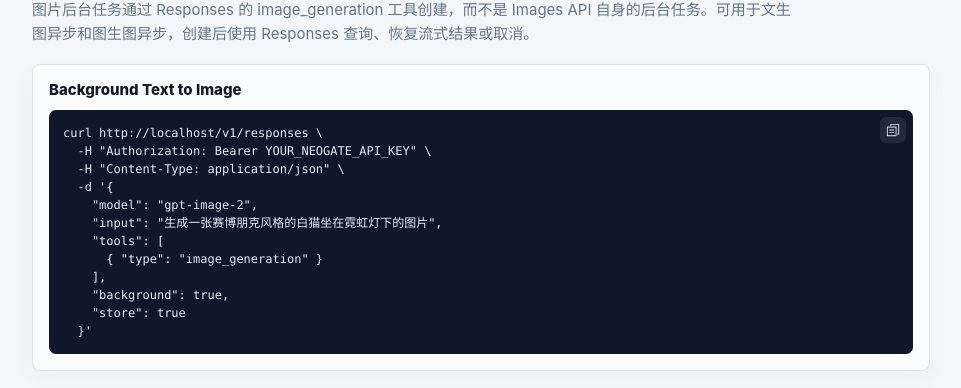
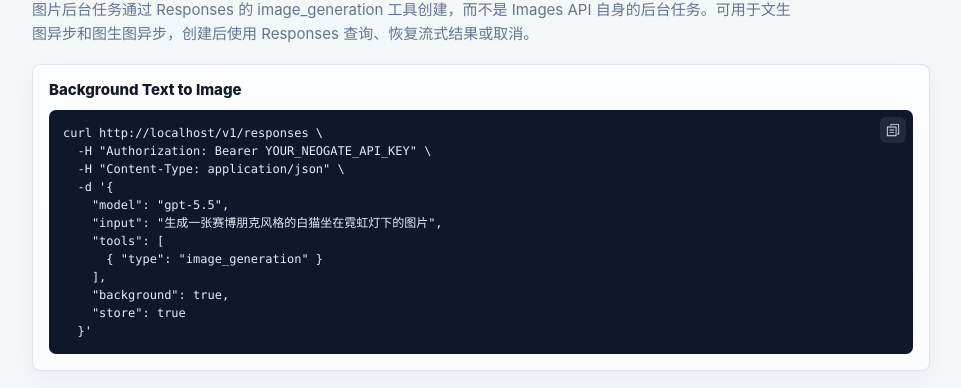
Before and after one commit to neogate-io/NeoGate, a Vue app in the folder frontend/: page /interfaces in a window 1280 px wide. Shown: the part 8779-9167 px from the top of the page, without its empty margins (292-1253 px from the left). Built offline with nearby package versions, Linux system fonts and the light colour scheme; no server answers.

Commit message:
Fix responses image generation docs model

```diff
--- a/frontend/src/views/public/InterfacesView.vue
+++ b/frontend/src/views/public/InterfacesView.vue
@@ -99,7 +99,7 @@ const openAiResponseImageGeneration = computed(
   -H "Authorization: Bearer YOUR_NEOGATE_API_KEY" \\
   -H "Content-Type: application/json" \\
   -d '{
-    "model": "gpt-image-2",
+    "model": "gpt-5.5",
     "input": "生成一张赛博朋克风格的白猫坐在霓虹灯下的图片",
     "tools": [
       { "type": "image_generation" }
@@ -117,7 +117,7 @@ curl ${openAiBaseUrl.value}/responses \\
   -H "Content-Type: application/json" \\
   -d @- <<JSON
 {
-  "model": "gpt-image-2",
+  "model": "gpt-5.5",
   "background": true,
   "store": true,
   "tools": [
```
